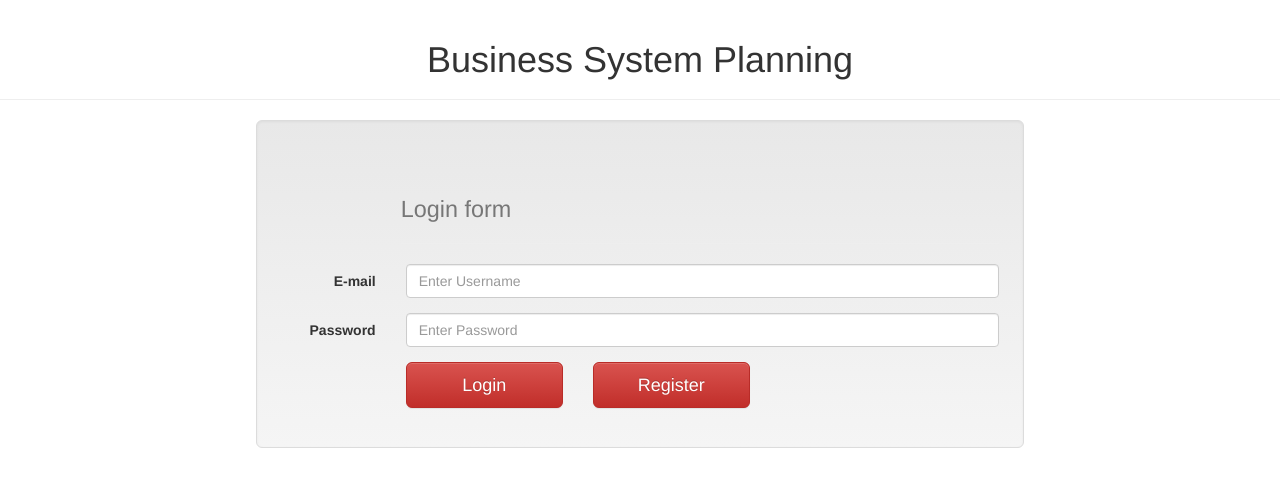
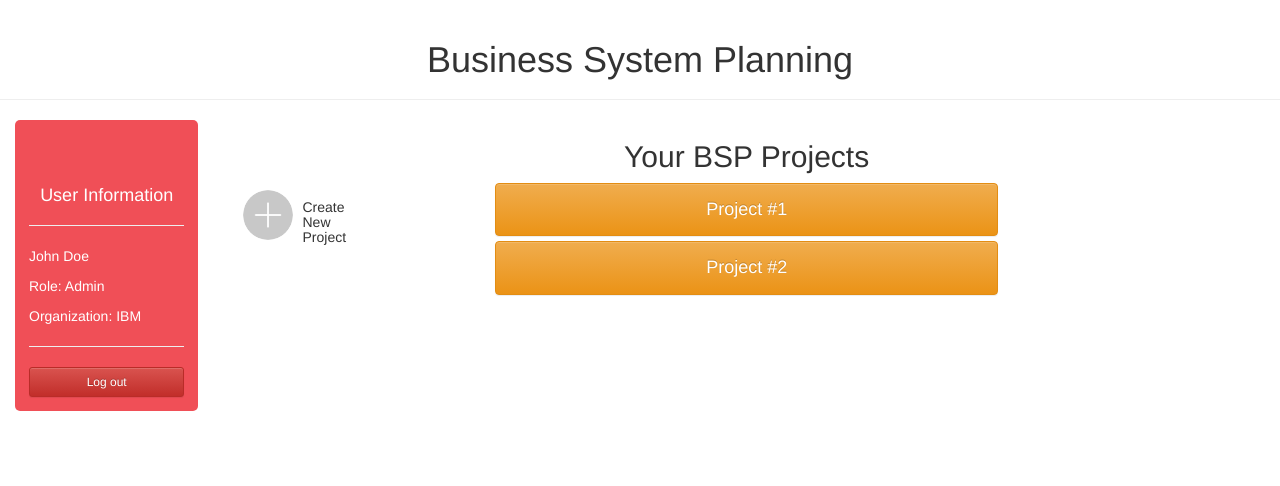
Before and after one commit to gaborod16/GSI_PSBBSP, a React (Create React App) app in the folder test-app/: page / in a window 1280 px wide. Shown: the top 486 px of the page. Built offline with nearby package versions, Linux system fonts and the light colour scheme.

Commit message:
logout added, history passed to the sidebar and mainPage refined

```diff
--- a/test-app/src/App.js
+++ b/test-app/src/App.js
@@ -6,23 +6,23 @@ import './template.css';
 
 import Login from './loginForm';
 import Register from './register';
-import MainPage from './mainpage';
+import MainPage from './mainPage';
 import NewProject from './newProject';
-import ProjectPage from './projectpage';
-import NewProcess from './NewProcess';
-import ShowMatrix from './ShowMatrix';
+import ProjectPage from './projectPage';
+import NewProcess from './newProcess';
+import ShowMatrix from './showMatrix';
 
 class Content extends Component {
   render() {
     return (
         <Switch>
-          <Route path={'/'} exact component={Login}></Route>
+          <Route path={'/'} exact component={MainPage}></Route>
+          <Route path={'/login'} exact component={Login}></Route>
           <Route path={'/register'} exact component={Register}></Route>
-          <Route path={'/mainpage'} exact component={MainPage}></Route>
           <Route path={'/newProject'} exact component={NewProject}></Route>
-          <Route path={'/projectpage'} exact component={ProjectPage}></Route>
-          <Route path={'/NewProcess'} exact component={NewProcess}></Route>
-          <Route path={'/ShowMatrix'} exact component={ShowMatrix}></Route>
+          <Route path={'/projectPage'} exact component={ProjectPage}></Route>
+          <Route path={'/newProcess'} exact component={NewProcess}></Route>
+          <Route path={'/showMatrix'} exact component={ShowMatrix}></Route>
         </Switch>
     );
   }
--- a/test-app/src/loginForm.js
+++ b/test-app/src/loginForm.js
@@ -17,11 +17,12 @@ class Login extends Component {
   }
 
   redirectRegister() {
+    console.log(this.props)
     this.props.history.push('./register')
   }
 
   redirectmainpage() {
-    this.props.history.push('./mainpage')
+    this.props.history.push('./')
   }
 
   render() {
--- a/test-app/src/mainPage.js
+++ b/test-app/src/mainPage.js
@@ -27,13 +27,13 @@ class MainPage extends Component {
   render() {
     return (
 
-      <Template>
+      <Template history={this.props.history}>
         <Row>
-          <Col md={3} sm={4}>
-            <Col>
-              <Image src="assets/plus.png" circle className="small-image" onClick={this.redirectNewProject}/>
+          <Col md={3} sm={4} className="circle-create-col">
+            <Col sm={4} md={3}>
+              <Image src="assets/plus.png" circle className="circle-create-button" onClick={this.redirectNewProject}/>
             </Col>
-            <Col>
+            <Col sm={8} md={5} className="circle-create-text">
               <h5>Create New Project</h5>
             </Col>
           </Col>
--- a/test-app/src/newProject.js
+++ b/test-app/src/newProject.js
@@ -14,13 +14,13 @@ class NewProject extends Component {
   }
 
   redirectmainpage() {
-    this.props.history.push('./mainpage')
+    this.props.history.push('./')
   }
 
 
   render() {
     return (
-      <Template>
+      <Template history={this.props.history}>
         <Col md={10}>
           <Well bsSize='large'>
             <Form horizontal>
--- a/test-app/src/projectPage.js
+++ b/test-app/src/projectPage.js
@@ -30,7 +30,7 @@ class ProjectPage extends Component {
 
     return (
 
-      <Template>
+      <Template history={this.props.history}>
         <Row>
           <Col md={3} sm={4}>
             <p style={seeing}> You're seeing  </p>
--- a/test-app/src/template.js
+++ b/test-app/src/template.js
@@ -1,9 +1,19 @@
 import React, { Component } from 'react';
-import { PageHeader, Col, Grid, Row} from 'react-bootstrap';
+import { PageHeader, Col, Grid, Row, Button} from 'react-bootstrap';
 import './template.css';
 
+class SideBar extends Component {
 
-class SideBar extends Component {
+  constructor(props) {
+    super(props);
+    this.state = {
+      username: '',
+      password: ''
+    }
+
+    this.logout = this.props.logout.bind(this);
+  }
+
   render() {
     if (true) {
       return (
@@ -11,6 +21,11 @@ class SideBar extends Component {
           <div id="menu">
             <h4 id="menu-header">User Information</h4>
             <hr/>
+            <p>John Doe</p>
+            <p>Role: Admin</p>
+            <p>Organization: IBM</p>
+            <hr/>
+            <Button bsStyle='danger' bsSize='small' onClick={this.logout} block>Log out</Button>
           </div>
         </Col>
       );
@@ -20,10 +35,19 @@ class SideBar extends Component {
 
 class Template extends Component {
 
+  constructor(props) {
+    super(props);
+    this.logout = this.logout.bind(this);
+  }
+
+  logout() {
+    this.props.history.push('./login')
+  }
+
   render() {
     return (
       <Row>
-        <SideBar/>
+        <SideBar logout={this.logout}/>
         <Col lg={10} md={9} sm={9} xs={9}>
           {this.props.children}
         </Col>
```
Also changed, not shown: test-app/src/App.css (deleted, +0 -28 lines).
